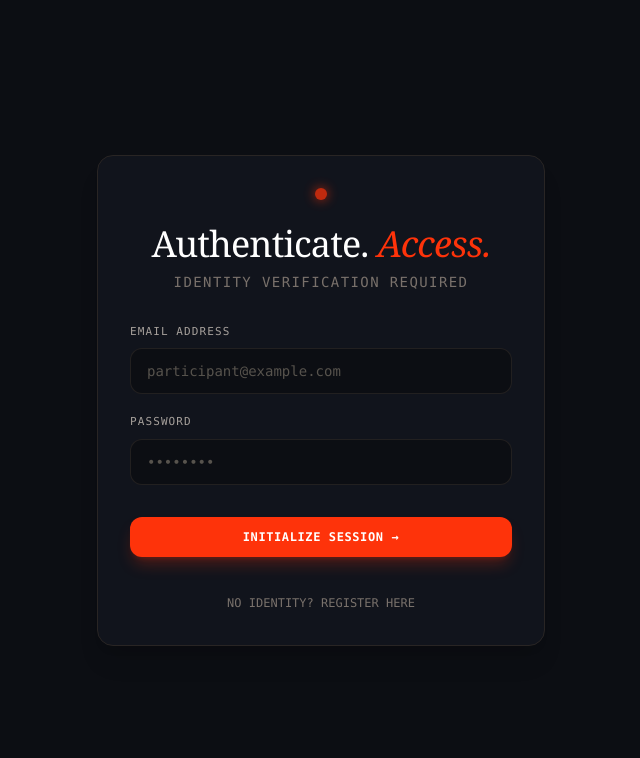
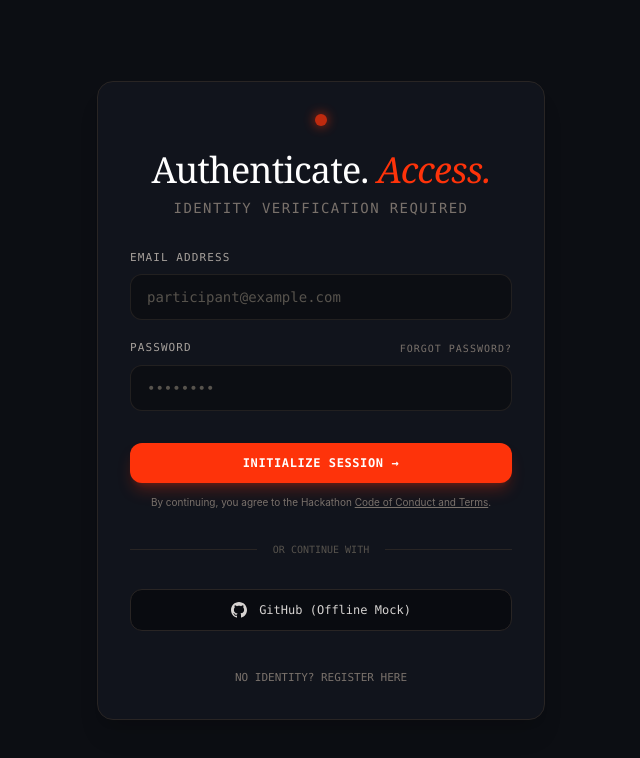
Before and after one commit to helplanes/dogfood-2026, a Next.js app: page /login in a window 1280 px wide. Shown: the top 758 px of the page, without its empty margins (319-959 px from the left). Built offline with nearby package versions, Linux system fonts and the light colour scheme.

Commit message:
feat(participant): improve navigation, login page options, and disclaimer

```diff
--- a/src/app/(auth)/login/page.tsx
+++ b/src/app/(auth)/login/page.tsx
@@ -75,9 +75,14 @@ export default function LoginPage() {
             </div>
 
             <div className="space-y-2">
-              <label htmlFor="password" className="block text-[11px] font-mono uppercase tracking-widest text-stone-400">
-                Password
-              </label>
+              <div className="flex items-center justify-between">
+                <label htmlFor="password" className="block text-[11px] font-mono uppercase tracking-widest text-stone-400">
+                  Password
+                </label>
+                <Link href="/forgot-password" className="text-[10px] font-mono uppercase tracking-widest text-stone-500 hover:text-stone-300 transition-colors">
+                  Forgot Password?
+                </Link>
+              </div>
               <input
                 id="password"
                 name="password"
@@ -99,10 +104,30 @@ export default function LoginPage() {
             >
               Initialize Session &rarr;
             </button>
+            <p className="mt-3 text-center text-[10px] font-sans text-stone-500">
+              By continuing, you agree to the Hackathon <Link href="/rules" className="underline hover:text-stone-300">Code of Conduct and Terms</Link>.
+            </p>
+          </div>
+
+          <div className="relative flex items-center py-2">
+            <div className="flex-grow border-t border-stone-800"></div>
+            <span className="flex-shrink-0 mx-4 text-stone-600 text-[10px] font-mono uppercase">Or Continue With</span>
+            <div className="flex-grow border-t border-stone-800"></div>
+          </div>
+
+          <div>
+            {/* Note: This is a mocked visual UI only. Runtime external auth is forbidden. */}
+            <button
+              type="button"
+              className="flex w-full items-center justify-center gap-3 px-5 py-3 rounded-xl bg-[#090b10] hover:bg-[#191c20] text-stone-300 text-xs font-mono font-medium border border-stone-800 transition-colors"
+            >
+              <svg viewBox="0 0 24 24" fill="currentColor" className="w-4 h-4"><path d="M12 0c-6.626 0-12 5.373-12 12 0 5.302 3.438 9.8 8.207 11.387.599.111.793-.261.793-.577v-2.234c-3.338.726-4.033-1.416-4.033-1.416-.546-1.387-1.333-1.756-1.333-1.756-1.089-.745.083-.729.083-.729 1.205.084 1.839 1.237 1.839 1.237 1.07 1.834 2.807 1.304 3.492.997.107-.775.418-1.305.762-1.604-2.665-.305-5.467-1.334-5.467-5.931 0-1.311.469-2.381 1.236-3.221-.124-.303-.535-1.524.117-3.176 0 0 1.008-.322 3.301 1.23.957-.266 1.983-.399 3.003-.404 1.02.005 2.047.138 3.006.404 2.291-1.552 3.297-1.23 3.297-1.23.653 1.653.242 2.874.118 3.176.77.84 1.235 1.911 1.235 3.221 0 4.609-2.807 5.624-5.479 5.921.43.372.823 1.102.823 2.222v3.293c0 .319.192.694.801.576 4.765-1.589 8.199-6.086 8.199-11.386 0-6.627-5.373-12-12-12z"/></svg>
+              GitHub (Offline Mock)
+            </button>
           </div>
 
           <div className="text-center pt-2">
-            <Link href="/signup" className="text-xs font-mono text-stone-500 hover:text-[#fe330a] transition-colors">
+            <Link href="/signup" className="text-[11px] font-mono text-stone-500 hover:text-[#fe330a] transition-colors">
               NO IDENTITY? REGISTER HERE
             </Link>
           </div>
--- a/src/app/(participant)/dashboard/page.tsx
+++ b/src/app/(participant)/dashboard/page.tsx
@@ -40,13 +40,38 @@ export default function ParticipantDashboard() {
   return (
     <div className="min-h-screen bg-[#0c0e13] text-stone-100 antialiased selection:bg-[#fe330a]/30 selection:text-white font-sans flex flex-col">
       <header className="flex flex-wrap items-center justify-between gap-4 py-4 px-6 border-b border-stone-800/80 bg-[#11141c]/90">
-        <div className="flex items-center gap-3">
-          <span className="flex h-2 w-2 rounded-full bg-[#fe330a] shadow-[0_0_8px_#fe330a]" />
-          <span className="text-stone-300 font-semibold font-mono tracking-wider text-xs">PARTICIPANT TERMINAL</span>
+        <div className="flex items-center gap-6">
+          <div className="flex items-center gap-3 border-r border-stone-800 pr-6">
+            <span className="text-white font-black font-serif text-xl tracking-tight">DOGFOOD<span className="italic text-[#fe330a]">2026</span></span>
+          </div>
+          <div className="flex items-center gap-3">
+            <span className="flex h-2 w-2 rounded-full bg-[#fe330a] shadow-[0_0_8px_#fe330a]" />
+            <span className="text-stone-300 font-semibold font-mono tracking-wider text-xs hidden sm:inline-block">PARTICIPANT TERMINAL</span>
+          </div>
         </div>
-        <nav className="flex items-center gap-6">
-          <span className="font-mono text-[11px] uppercase tracking-widest text-stone-400">{session?.user}</span>
-          <button onClick={handleSignOut} className="font-mono text-[11px] uppercase tracking-widest text-stone-300 hover:text-[#fe330a] transition-colors border border-stone-700 px-3 py-1.5 rounded-lg bg-stone-900">Sign Out &rarr;</button>
+        <nav className="flex items-center gap-6 relative group">
+          <button className="flex items-center gap-3 px-3 py-1.5 rounded-full bg-[#191c20] border border-stone-800 hover:border-stone-600 transition-colors">
+            <div className="w-6 h-6 rounded-full bg-stone-700 flex items-center justify-center text-xs font-bold text-white uppercase">
+              {session?.user.charAt(0)}
+            </div>
+            <span className="font-mono text-[11px] uppercase tracking-widest text-stone-300 hidden md:inline-block">{session?.user.split('@')[0]}</span>
+            <span className="text-stone-500 text-[10px]">▼</span>
+          </button>
+
+          {/* Dropdown Menu (Visible on hover) */}
+          <div className="absolute right-0 top-full mt-2 w-48 rounded-xl bg-[#11141c] border border-stone-800 shadow-xl opacity-0 invisible group-hover:opacity-100 group-hover:visible transition-all z-50">
+            <div className="p-3 border-b border-stone-800/80">
+              <p className="text-[10px] font-mono text-stone-500 uppercase tracking-widest">Signed In As</p>
+              <p className="text-xs font-mono text-stone-300 truncate mt-1">{session?.user}</p>
+            </div>
+            <div className="p-2 flex flex-col gap-1">
+              <button className="text-left px-3 py-2 text-xs font-mono text-stone-400 hover:text-white hover:bg-stone-900 rounded-md transition-colors">Profile & Settings</button>
+              <button className="text-left px-3 py-2 text-xs font-mono text-stone-400 hover:text-white hover:bg-stone-900 rounded-md transition-colors">Switch Team</button>
+            </div>
+            <div className="p-2 border-t border-stone-800/80">
+              <button onClick={handleSignOut} className="w-full text-left px-3 py-2 text-xs font-mono text-[#fe330a] hover:bg-[#fe330a]/10 rounded-md transition-colors">Sign Out &rarr;</button>
+            </div>
+          </div>
         </nav>
       </header>
 
```
